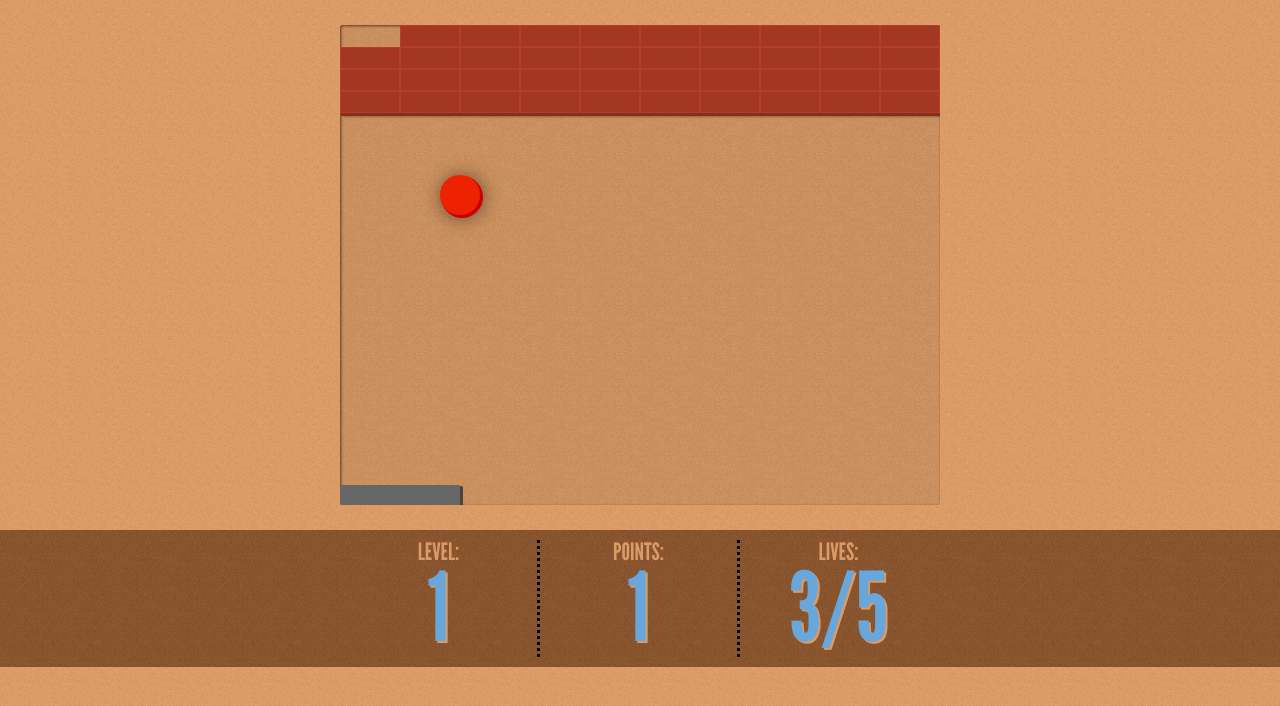
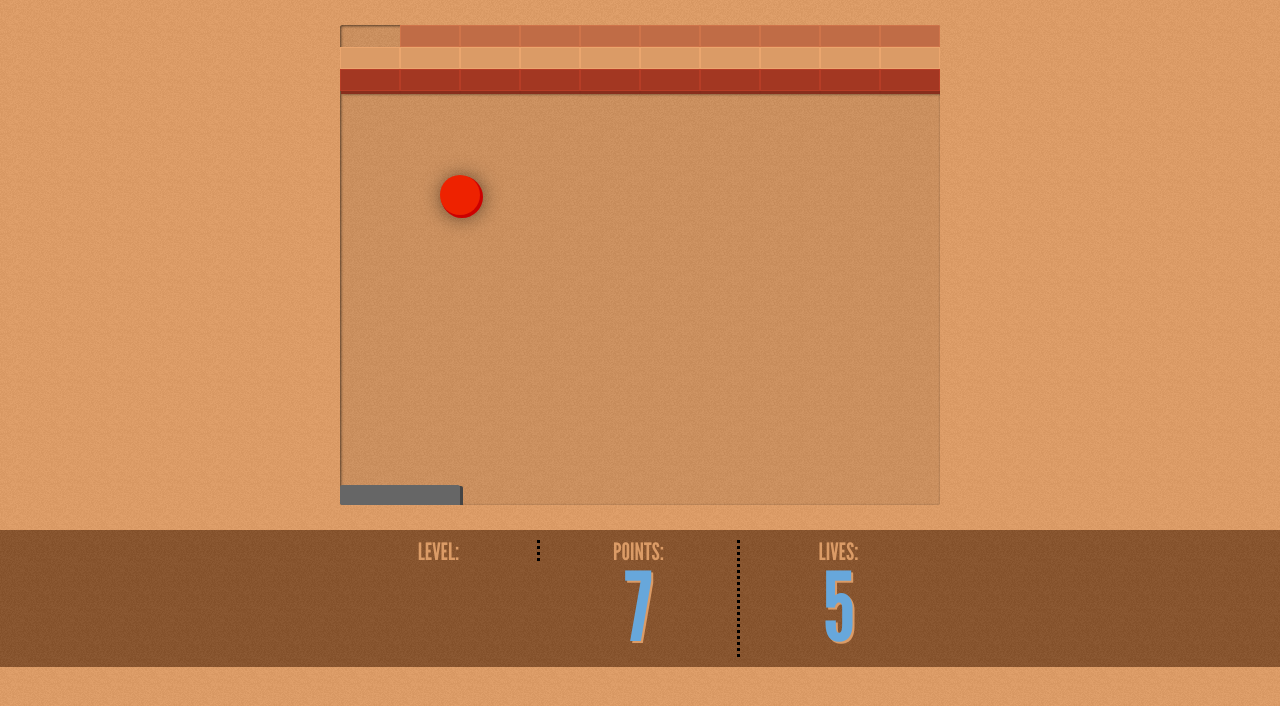
Before and after one commit to 3demax/jsBreakout, a plain HTML site: page index.html in a window 1280 px wide. Both pictures are taken after a click on the element 370 px from the left and 36 px from the top of the page. Drawn offline with Linux system fonts and the light colour scheme.

Commit message:
[#10616737] Points recording

```diff
--- a/css/field.css
+++ b/css/field.css
@@ -47,20 +47,32 @@ body {
 	width:60px;
 	height:22px;
 	float: left;
-	background-color:#dbae66;
+	/*background-color:#dbae66;*/
 }
 .brick:empty{
-	background-color: transparent;
+	/*background-color: transparent;*/
 }
 .brick p{
 	font:50%/2.4 sans-serif;
 	text-align: center;
 	color:#eee;
-	background-color: #a33722;/* url('../img/bg-brick.png') repeat left top;*/
+	width:58px;
+	height:20px;
+}
+.p3 p{
+	background-color: #a33722;
 	border:1px solid #b63d26;
     box-shadow: 2px 2px 0 1px #882e1c, 3px 3px 3px rgba(0, 0, 0, .6);
-	width:58px;
-	height:20px;
+}
+.p7 p{
+	background-color: #c06c46;
+	border:1px solid #cf744a;
+    box-shadow: 2px 2px 0 1px #a35c3b, 3px 3px 3px rgba(0, 0, 0, .6);
+}
+.p5 p{
+	background-color: #db9b66;
+	border:1px solid #eba66e;
+    box-shadow: 2px 2px 0 1px #bf875a, 3px 3px 3px rgba(0, 0, 0, .6);
 }
 #racket {
     width: 120px;
--- a/index.html
+++ b/index.html
@@ -27,9 +27,9 @@
     </div>
 	    <div id="info">
 			<dl>
-				<dt>level:</dt><dd id="level">1</dd>
-				<dt>points:</dt><dd id="points">24</dd>
-				<dt>lives:</dt><dd id="lives">3/5</dd>
+				<dt>level:</dt><dd id="level"></dd>
+				<dt>points:</dt><dd id="points"></dd>
+				<dt>lives:</dt><dd id="lives"></dd>
 			</dl>
 
 		</div>
--- a/js/classes.js
+++ b/js/classes.js
@@ -34,18 +34,25 @@ function Mouse(){
 	}
 }
 
-function Brick(name){
+function Brick(id, type){
     var brickCell = document.createElement("div");
-    brickCell.className = "brick";
-	brickCell.id = name;
-	this.id=name;
+    brickCell.className = "brick " + type;
+	brickCell.id = id;
+	this.id=id;
     var brick = document.createElement("p");
     brickCell.appendChild(brick);
     layer.appendChild(brickCell);
 	brick.hit = function(){
 		brickCell.innerHTML = "";
 		brickCell.id="";
-		App.state.points +=1;
+		switch (type){
+			case "p3": App.state.points +=3
+			break
+			case "p5": App.state.points +=5
+			break
+			case "p7": App.state.points +=7
+			break
+		}
 	}
 	brick.onclick = function(){
 		brick.hit();
--- a/js/main.js
+++ b/js/main.js
@@ -1,3 +1,5 @@
+function fillRow(type){
+}
 App = {
 	debugMode : 1,
 	cycleDuration: 200, //in miliseconds
@@ -10,17 +12,15 @@ App = {
 	load : function()
 	{
 		bricks={}
-		for ( i = 0; i < 40; i++ ) {
-			bricks[i] = new Brick(i);
-			//layer.removeChild(bricks[i]);
-			//document.getElementById("info").innerHTML += bricks[i].id;
-		}
+		for ( id = 0; id < 10; id++ ) bricks[id] = new Brick(id, "p7");
+		for ( id = 10; id < 20; id++ ) bricks[id] = new Brick(id, "p5");
+		for ( id = 20; id < 30; id++ ) bricks[id] = new Brick(id, "p3");
 		kbd = new Keyboard();
 		ms = new Mouse();
 
-		var level = document.getElementById("level");
+		level = document.getElementById("level");
 		points = document.getElementById("points");
-		var lives = document.getElementById("lives");
+		lives = document.getElementById("lives");
 
 		document.addEventListener( 'keydown', function(event){
             if (!kbd.isPressed(kbd.key[event.which])) {
@@ -46,7 +46,8 @@ App = {
 	update : function()
 	{
 		movePad();
-		points.innerText = App.state.points;
+		points.innerHTML = App.state.points;
+		lives.innerHTML = App.state.lives;
 	},
 	state: {
 		level: 1,
```
